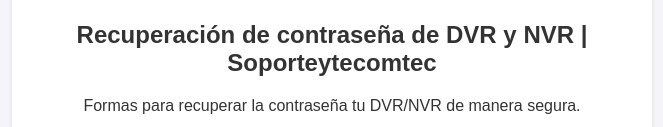
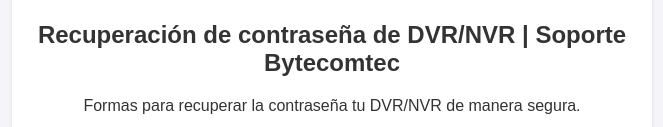
Before and after one commit to bytecomtec/recuparacion_contrasena, a plain HTML site: page index.html in a window 1280 px wide. Shown: the part 193-320 px from the top of the page, without its empty margins (308-971 px from the left). Drawn offline with Linux system fonts and the light colour scheme.

Commit message:
Update index.html

```diff
--- a/index.html
+++ b/index.html
@@ -31,7 +31,7 @@
     <div class="container">
         <img src="byte.png" alt="Bytecomtec" style="max-width: 150px; height: auto;">
 
-        <h2>Recuperación de contraseña de DVR y NVR | Soporteytecomtec</h2>
+        <h2>Recuperación de contraseña de DVR/NVR | Soporte Bytecomtec</h2>
         <p>Formas para recuperar la contraseña tu DVR/NVR de manera segura.</p>
 
         <div class="video-container">
```
